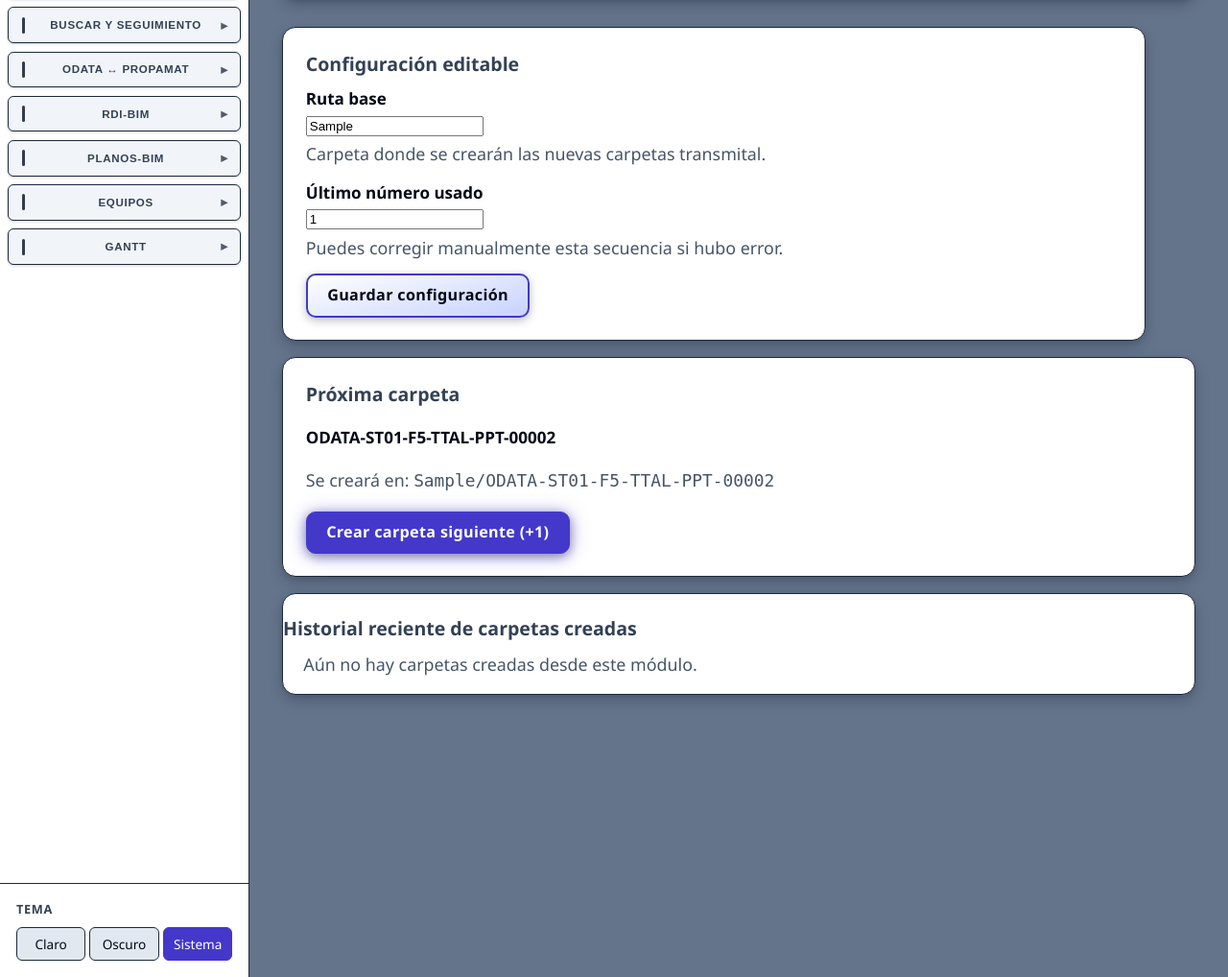
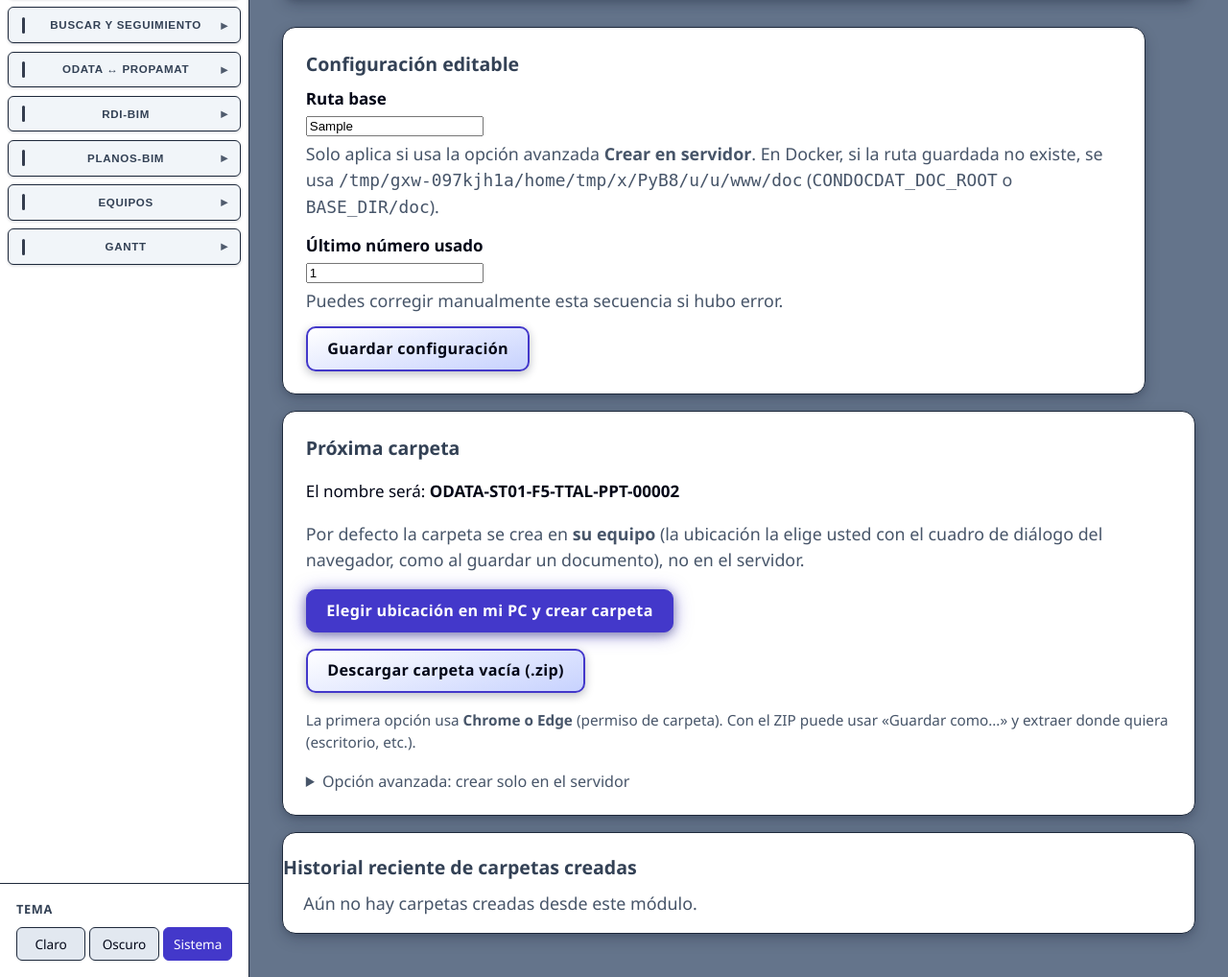
Before and after one commit to maxgonpe/condocdat, a Django app: page /transmital/carpetas/ in a window 1280 px wide. Shown: the part 196-1214 px from the top of the page at 96% size. Run offline with Django 5.2, Linux system fonts and the light colour scheme; a user stored in the database is signed in; tables that the repository leaves empty hold one stand-in row (values such as "Sample post"); data that the repository does not hold is empty.

```diff
--- a/condocdat/settings.py
+++ b/condocdat/settings.py
@@ -126,6 +126,11 @@ STATICFILES_STORAGE = 'whitenoise.storage.CompressedManifestStaticFilesStorage'
 MEDIA_URL = '/media/'
 MEDIA_ROOT = BASE_DIR / 'media'
 
+# Carpeta doc/ del proyecto (plantillas transmital, Excel de referencia, creador de carpetas).
+# En Docker es típicamente /app/doc. En el host se puede montar un volumen o definir CONDOCDAT_DOC_ROOT.
+_doc_root_env = (os.environ.get('CONDOCDAT_DOC_ROOT') or '').strip()
+CONDOCDAT_DOC_ROOT = Path(_doc_root_env).expanduser() if _doc_root_env else (BASE_DIR / 'doc')
+
 DEFAULT_AUTO_FIELD = 'django.db.models.BigAutoField'
 
 # Login (vista propia /login/)
--- a/static/css/theme.css
+++ b/static/css/theme.css
@@ -1206,18 +1206,22 @@ table.data-table tbody tr.row-respondida:hover td {
 }
 
 /* Equipos — Asset: filas TITULO / SUBTITULO (variables = claro y oscuro) */
-table.data-table tbody tr.equipos-asset-row--titulo td {
+table.data-table tbody tr.equipos-asset-row--titulo td,
+table.data-table tbody tr.gantt-row--titulo td {
   background: var(--info-bg);
   color: var(--text);
 }
-table.data-table tbody tr.equipos-asset-row--titulo:hover td {
+table.data-table tbody tr.equipos-asset-row--titulo:hover td,
+table.data-table tbody tr.gantt-row--titulo:hover td {
   background: color-mix(in srgb, var(--info-bg) 88%, var(--text) 12%);
 }
-table.data-table tbody tr.equipos-asset-row--subtitulo td {
+table.data-table tbody tr.equipos-asset-row--subtitulo td,
+table.data-table tbody tr.gantt-row--subtitulo td {
   background: var(--accent-subtle);
   color: var(--text);
 }
-table.data-table tbody tr.equipos-asset-row--subtitulo:hover td {
+table.data-table tbody tr.equipos-asset-row--subtitulo:hover td,
+table.data-table tbody tr.gantt-row--subtitulo:hover td {
   background: color-mix(in srgb, var(--accent-subtle) 88%, var(--text) 12%);
 }
 
--- a/transmital/templates/transmital/folder_builder.html
+++ b/transmital/templates/transmital/folder_builder.html
@@ -15,7 +15,7 @@
     <div>
       <label for="{{ form.base_path.id_for_label }}" style="display:block; font-weight:600;">Ruta base</label>
       {{ form.base_path }}
-      <p class="muted" style="margin:0.25rem 0 0;">Carpeta donde se crearán las nuevas carpetas transmital.</p>
+      <p class="muted" style="margin:0.25rem 0 0;">Solo aplica si usa la opción avanzada <strong>Crear en servidor</strong>. En Docker, si la ruta guardada no existe, se usa <code>{{ resolved_folder_base }}</code> (<code>CONDOCDAT_DOC_ROOT</code> o <code>BASE_DIR/doc</code>).</p>
     </div>
     <div>
       <label for="{{ form.current_number.id_for_label }}" style="display:block; font-weight:600;">Último número usado</label>
@@ -30,13 +30,28 @@
 
 <div class="card" style="margin-bottom:1rem;">
   <h3 style="margin-top:0;">Próxima carpeta</h3>
-  <p><strong>{{ next_name }}</strong></p>
-  <p class="muted">Se creará en: <code>{{ cfg.base_path }}/{{ next_name }}</code></p>
-  <form method="post">
-    {% csrf_token %}
-    <input type="hidden" name="action" value="create_folder">
-    <button type="submit" class="btn btn-primary">Crear carpeta siguiente (+1)</button>
-  </form>
+  <p>El nombre será: <strong>{{ next_name }}</strong></p>
+  <p class="muted">Por defecto la carpeta se crea en <strong>su equipo</strong> (la ubicación la elige usted con el cuadro de diálogo del navegador, como al guardar un documento), no en el servidor.</p>
+  <p style="display:flex; flex-wrap:wrap; gap:0.5rem; align-items:center; margin-top:0.75rem;">
+    <button type="button" class="btn btn-primary" id="btn-transmital-folder-mipc">Elegir ubicación en mi PC y crear carpeta</button>
+    <form method="post" action="{% url 'transmital_folder_next_zip' %}" style="display:inline;">
+      {% csrf_token %}
+      <button type="submit" class="btn btn-outline">Descargar carpeta vacía (.zip)</button>
+    </form>
+  </p>
+  <p class="muted" style="margin-top:0.5rem; font-size:0.9em;">La primera opción usa <strong>Chrome o Edge</strong> (permiso de carpeta). Con el ZIP puede usar «Guardar como…» y extraer donde quiera (escritorio, etc.).</p>
+  <details class="muted" style="margin-top:1rem;">
+    <summary>Opción avanzada: crear solo en el servidor</summary>
+    {% if base_resolved_note %}
+    <p class="muted" style="margin-top:0.5rem;">La ruta configurada no existe en este servidor; se usará <code>{{ resolved_folder_base }}</code> al crear en servidor.</p>
+    {% endif %}
+    <p class="muted" style="margin-top:0.5rem;">Útil si el contenedor tiene montada la carpeta <code>doc/</code> en el host. Se creará <code>{{ resolved_folder_base }}/{{ next_name }}</code>.</p>
+    <form method="post" style="margin-top:0.5rem;">
+      {% csrf_token %}
+      <input type="hidden" name="action" value="create_folder">
+      <button type="submit" class="btn btn-outline btn-sm">Crear en servidor</button>
+    </form>
+  </details>
 </div>
 
 <div class="card card--list">
@@ -57,11 +72,11 @@
         {% for row in logs %}
         <tr>
           <td>{{ row.folder_name }}</td>
-          <td><code>{{ row.folder_path }}</code></td>
+          <td>{% if "local:" in row.folder_path %}<span class="muted">En su PC (ubicación elegida al crear o al descomprimir el ZIP)</span>{% else %}<code>{{ row.folder_path }}</code>{% endif %}</td>
           <td>{{ row.sequence_number }}</td>
           <td>{{ row.created_at|date:"d/m/Y H:i" }}</td>
           <td>
-            <form method="post" onsubmit="return confirm('¿Eliminar carpeta {{ row.folder_name }}? Solo funciona si está vacía.');">
+            <form method="post" onsubmit="return confirm('{% if "local:" in row.folder_path %}¿Eliminar el registro {{ row.folder_name }}? Si ya creó la carpeta en su equipo, bórrela manualmente allí.{% else %}¿Eliminar carpeta {{ row.folder_name }} en el servidor? Solo funciona si la carpeta del servidor está vacía.{% endif %}');">
               {% csrf_token %}
               <input type="hidden" name="action" value="delete_folder">
               <input type="hidden" name="log_id" value="{{ row.id }}">
@@ -77,4 +92,66 @@
   <p class="muted">Aún no hay carpetas creadas desde este módulo.</p>
   {% endif %}
 </div>
+
+<script>
+(function() {
+  function getCookie(name) {
+    var cookieValue = null;
+    if (document.cookie && document.cookie !== '') {
+      var cookies = document.cookie.split(';');
+      for (var i = 0; i < cookies.length; i++) {
+        var cookie = cookies[i].trim();
+        if (cookie.substring(0, name.length + 1) === (name + '=')) {
+          cookieValue = decodeURIComponent(cookie.substring(name.length + 1));
+          break;
+        }
+      }
+    }
+    return cookieValue;
+  }
+  var btn = document.getElementById('btn-transmital-folder-mipc');
+  if (!btn) return;
+  var registerUrl = '{% url "transmital_folder_register_local" %}';
+  btn.addEventListener('click', function() {
+    if (!window.showDirectoryPicker) {
+      window.alert('Su navegador no permite elegir una carpeta del equipo desde la web. Use Chrome o Edge, o bien «Descargar carpeta vacía (.zip)» y guarde el archivo donde quiera.');
+      return;
+    }
+    window.showDirectoryPicker({ mode: 'readwrite' }).then(function(parentHandle) {
+      var csrftoken = getCookie('csrftoken');
+      if (!csrftoken) {
+        window.alert('No se encontró la cookie de seguridad (CSRF). Recargue la página e inicie sesión de nuevo.');
+        return;
+      }
+      return fetch(registerUrl, {
+        method: 'POST',
+        credentials: 'same-origin',
+        headers: {
+          'X-CSRFToken': csrftoken,
+          'X-Requested-With': 'XMLHttpRequest',
+          'Accept': 'application/json',
+        },
+      }).then(function(resp) {
+        return resp.json().then(function(data) {
+          return { resp: resp, data: data };
+        });
+      }).then(function(result) {
+        if (!result.resp.ok || !result.data.ok) {
+          window.alert((result.data && result.data.error) ? result.data.error : 'No se pudo registrar en el servidor.');
+          return;
+        }
+        return parentHandle.getDirectoryHandle(result.data.folder_name, { create: true }).then(function() {
+          window.location.reload();
+        });
+      }).catch(function(e) {
+        window.alert('La secuencia puede haber avanzado en el servidor. Revise el historial y, si hace falta, cree la carpeta manualmente con el nombre indicado. Detalle: ' + (e && e.message ? e.message : String(e)));
+        window.location.reload();
+      });
+    }).catch(function(e) {
+      if (e && e.name === 'AbortError') return;
+      window.alert('No se pudo abrir el selector de carpetas.');
+    });
+  });
+})();
+</script>
 {% endblock %}
--- a/transmital/urls.py
+++ b/transmital/urls.py
@@ -5,6 +5,16 @@ from . import views
 urlpatterns = [
     path("", views.transmital_hub, name="transmital_hub"),
     path("carpetas/", views.transmital_folder_builder, name="transmital_folder_builder"),
+    path(
+        "carpetas/registrar-local/",
+        views.transmital_folder_register_local,
+        name="transmital_folder_register_local",
+    ),
+    path(
+        "carpetas/siguiente-zip/",
+        views.transmital_folder_next_zip,
+        name="transmital_folder_next_zip",
+    ),
     path("crear/", views.transmital_create, name="transmital_create"),
     path("<int:pk>/editar/", views.transmital_edit, name="transmital_edit"),
     path("<int:pk>/descargar.xlsx", views.transmital_download_xlsx, name="transmital_download_xlsx"),
--- a/transmital/views.py
+++ b/transmital/views.py
@@ -1,9 +1,14 @@
+import io
+import zipfile
 from pathlib import Path
 
+from django.conf import settings
 from django.contrib import messages
+from django.db import transaction
 from django.contrib.auth.decorators import login_required
-from django.http import FileResponse, HttpResponse
+from django.http import FileResponse, HttpResponse, JsonResponse
 from django.shortcuts import get_object_or_404, redirect, render
+from django.views.decorators.csrf import ensure_csrf_cookie
 from django.views.decorators.http import require_GET, require_POST
 
 from .forms import TransmitalFolderConfigForm, TransmitalForm
@@ -96,7 +101,102 @@ def _folder_cfg() -> TransmitalFolderConfig:
     return TransmitalFolderConfig.objects.create()
 
 
+def _resolved_transmital_folder_base(cfg: TransmitalFolderConfig) -> Path:
+    """
+    Usa base_path de la config si existe en disco; si no (p. ej. ruta de desarrollo en producción),
+    usa CONDOCDAT_DOC_ROOT (por defecto BASE_DIR / 'doc'), igual que el resto del proyecto.
+    """
+    raw = (cfg.base_path or "").strip()
+    if raw:
+        p = Path(raw).expanduser()
+        if p.is_dir():
+            return p
+    root = Path(settings.CONDOCDAT_DOC_ROOT)
+    if root.is_dir():
+        return root
+    return Path(raw).expanduser() if raw else root
+
+
+def _folder_log_is_local_pc(row: TransmitalFolderLog) -> bool:
+    return (row.folder_path or "").strip().lower().startswith("local:")
+
+
 @login_required
+@require_POST
+def transmital_folder_register_local(request):
+    """
+    Reserva el siguiente nombre de carpeta y lo registra como creada en el PC del usuario
+    (la carpeta física la crea el navegador con showDirectoryPicker, no el servidor).
+    """
+    cfg = _folder_cfg()
+    try:
+        with transaction.atomic():
+            cfg_locked = TransmitalFolderConfig.objects.select_for_update().get(pk=cfg.pk)
+            next_number = cfg_locked.current_number + 1
+            folder_name = _folder_name_from_number(next_number)
+            if TransmitalFolderLog.objects.filter(folder_name=folder_name).exists():
+                return JsonResponse(
+                    {"ok": False, "error": "Ese nombre ya está registrado. Recarga la página."},
+                    status=409,
+                )
+            TransmitalFolderLog.objects.create(
+                folder_name=folder_name,
+                folder_path=f"local:{folder_name}",
+                sequence_number=next_number,
+            )
+            cfg_locked.current_number = next_number
+            cfg_locked.save(update_fields=["current_number", "updated_at"])
+    except Exception as e:
+        return JsonResponse({"ok": False, "error": str(e)}, status=500)
+    return JsonResponse(
+        {
+            "ok": True,
+            "folder_name": folder_name,
+            "sequence_number": next_number,
+        }
+    )
+
+
+@login_required
+@require_POST
+def transmital_folder_next_zip(request):
+    """
+    Registra el siguiente nombre y devuelve un ZIP con una carpeta vacía de ese nombre
+    (el usuario guarda el ZIP donde quiera y lo descomprime, p. ej. en el escritorio).
+    """
+    cfg = _folder_cfg()
+    buf = io.BytesIO()
+    try:
+        with transaction.atomic():
+            cfg_locked = TransmitalFolderConfig.objects.select_for_update().get(pk=cfg.pk)
+            next_number = cfg_locked.current_number + 1
+            folder_name = _folder_name_from_number(next_number)
+            if TransmitalFolderLog.objects.filter(folder_name=folder_name).exists():
+                messages.error(request, "Ese nombre ya está registrado. Recarga la página.")
+                return redirect("transmital_folder_builder")
+            with zipfile.ZipFile(buf, "w", zipfile.ZIP_DEFLATED) as zf:
+                zf.writestr(f"{folder_name}/", "")
+            TransmitalFolderLog.objects.create(
+                folder_name=folder_name,
+                folder_path=f"local:{folder_name}",
+                sequence_number=next_number,
+            )
+            cfg_locked.current_number = next_number
+            cfg_locked.save(update_fields=["current_number", "updated_at"])
+    except Exception as e:
+        messages.error(request, f"No se pudo generar el ZIP: {e}")
+        return redirect("transmital_folder_builder")
+    buf.seek(0)
+    return FileResponse(
+        buf,
+        as_attachment=True,
+        filename=f"{folder_name}.zip",
+        content_type="application/zip",
+    )
+
+
+@login_required
+@ensure_csrf_cookie
 def transmital_folder_builder(request):
     cfg = _folder_cfg()
     if request.method == "POST":
@@ -111,9 +211,14 @@ def transmital_folder_builder(request):
             messages.error(request, "Revisa los datos de configuración.")
         elif action == "create_folder":
             form = TransmitalFolderConfigForm(instance=cfg)
-            base = Path(cfg.base_path).expanduser()
+            base = _resolved_transmital_folder_base(cfg)
             if not base.exists():
-                messages.error(request, f"La ruta base no existe: {base}")
+                hint = settings.CONDOCDAT_DOC_ROOT
+                messages.error(
+                    request,
+                    f"La ruta base no existe: {base}. "
+                    f"Crea la carpeta o define CONDOCDAT_DOC_ROOT (p. ej. {hint}).",
+                )
                 return redirect("transmital_folder_builder")
             if not base.is_dir():
                 messages.error(request, f"La ruta base no es una carpeta: {base}")
@@ -140,6 +245,14 @@ def transmital_folder_builder(request):
         elif action == "delete_folder":
             form = TransmitalFolderConfigForm(instance=cfg)
             row = get_object_or_404(TransmitalFolderLog, pk=request.POST.get("log_id"))
+            if _folder_log_is_local_pc(row):
+                name = row.folder_name
+                row.delete()
+                messages.success(
+                    request,
+                    f"Registro eliminado: {name}. Si la carpeta existe en su equipo, bórrela manualmente.",
+                )
+                return redirect("transmital_folder_builder")
             p = Path(row.folder_path)
             try:
                 p.rmdir()
@@ -162,6 +275,14 @@ def transmital_folder_builder(request):
     next_number = cfg.current_number + 1
     next_name = _folder_name_from_number(next_number)
     logs = TransmitalFolderLog.objects.all()[:100]
+    resolved_base = _resolved_transmital_folder_base(cfg)
+    configured = Path((cfg.base_path or "").strip()).expanduser() if (cfg.base_path or "").strip() else None
+    base_resolved_note = (
+        configured is not None
+        and configured != resolved_base
+        and not configured.is_dir()
+        and resolved_base.is_dir()
+    )
     return render(
         request,
         "transmital/folder_builder.html",
@@ -171,5 +292,7 @@ def transmital_folder_builder(request):
             "next_number": next_number,
             "next_name": next_name,
             "logs": logs,
+            "resolved_folder_base": str(resolved_base),
+            "base_resolved_note": base_resolved_note,
         },
     )
```
Also changed, not shown: gantt/templates/gantt/task_list.html (+17 -2 lines), gantt/views.py (+7 -0 lines), transmital/models.py (+8 -1 lines), transmital/migrations/0005_transmital_folder_config_doc_root_default.py (added), 3 other files.
